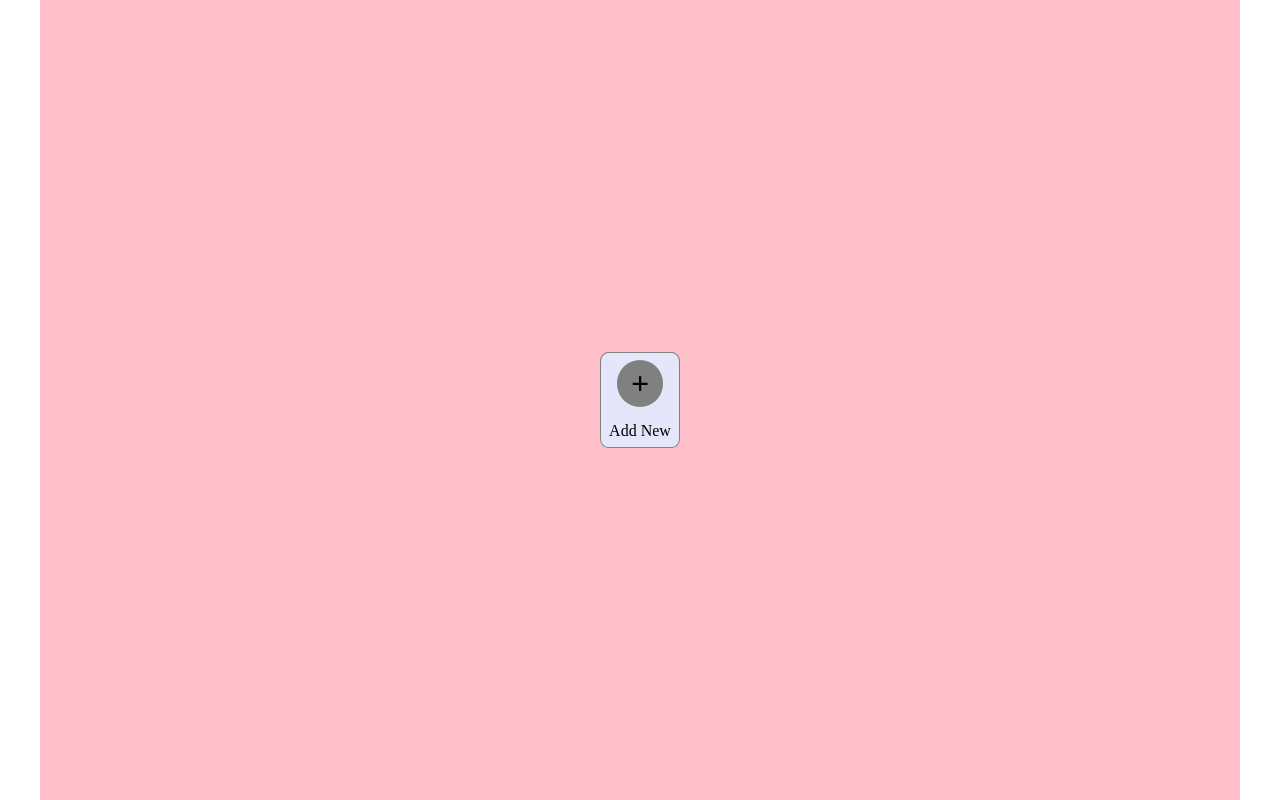
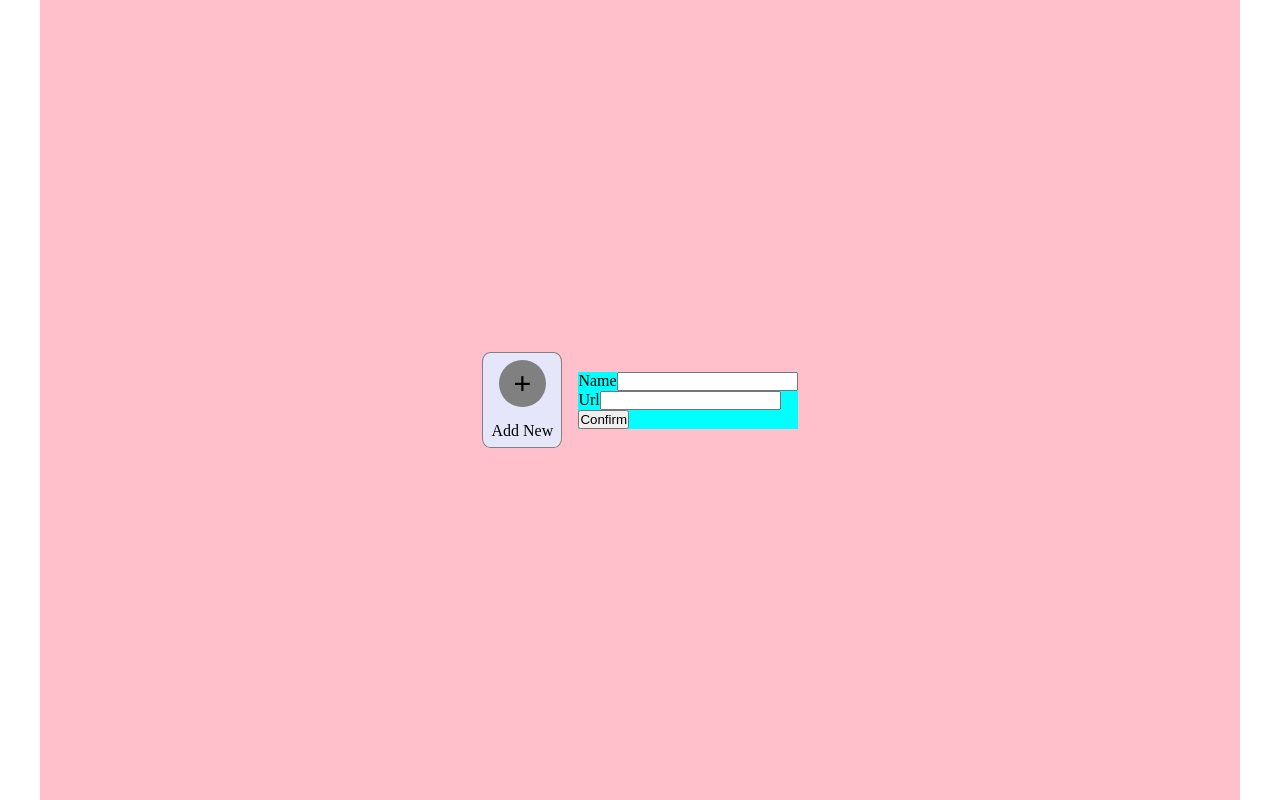
Before and after one commit to MLaz95/myfirstreactapp, a React (Create React App) app: page / in a window 1280 px wide. Built offline with nearby package versions, Linux system fonts and the light colour scheme.

Commit message:
added component to app

```diff
--- a/src/App.js
+++ b/src/App.js
@@ -1,6 +1,7 @@
 import './App.css';
 import Card from './components/card';
 import NewCardButton from './components/NewCardButton';
+import Modal from './components/Modal';
 
 function App() {
   let links = [];
@@ -14,6 +15,7 @@ function App() {
       }
 
       <NewCardButton />
+      <Modal />
     </div>
 
   );
```
